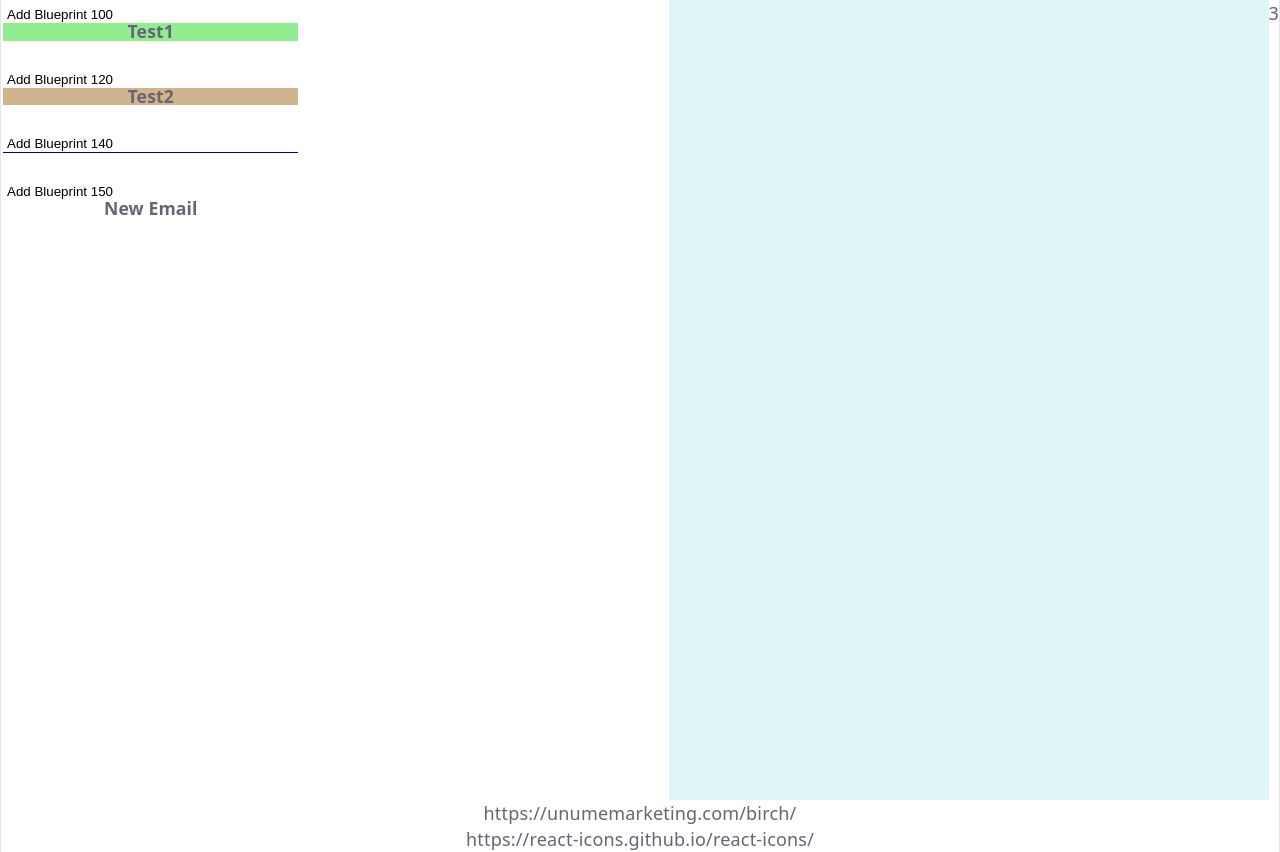
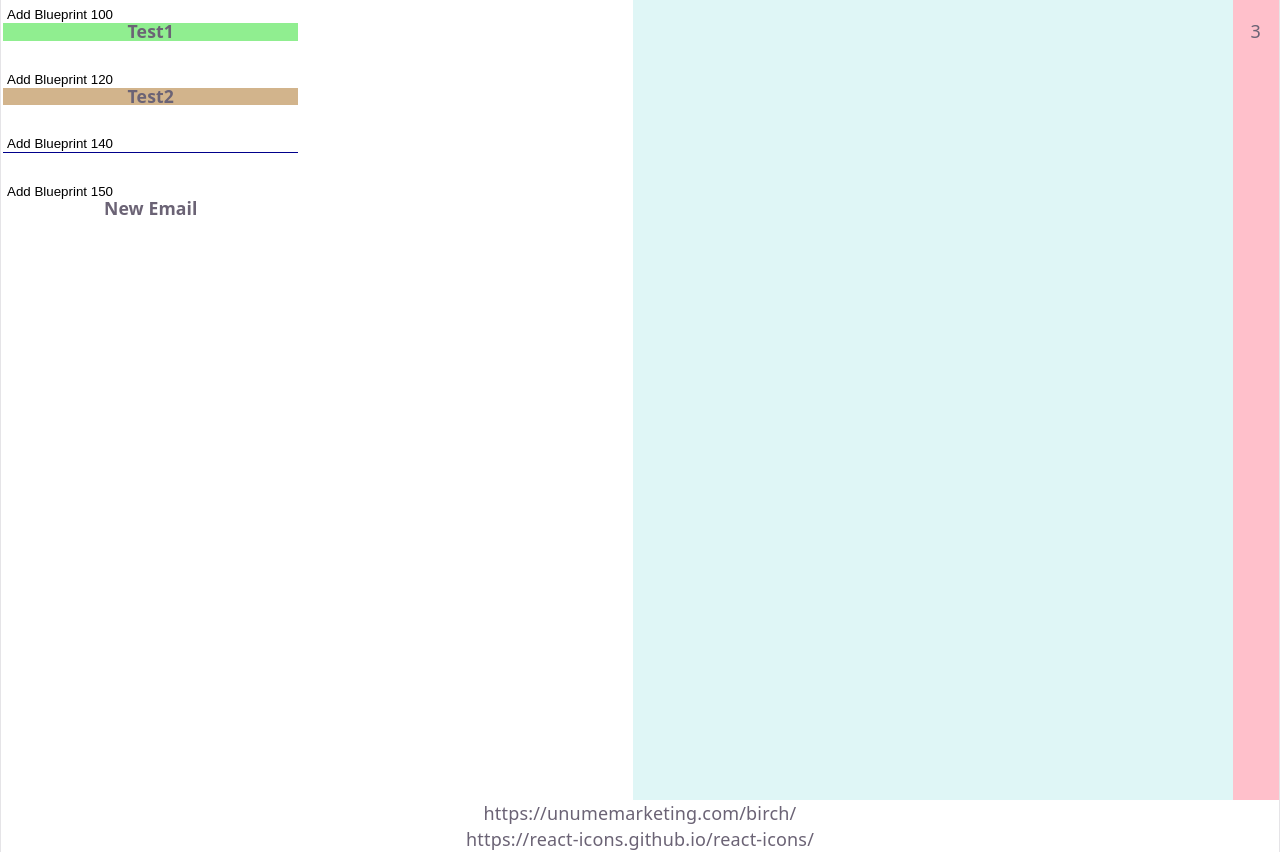
Before and after one commit to townivan/birch2-poc, a React (Vite) app: page / in a window 1280 px wide. Built offline with nearby package versions, Linux system fonts and the light colour scheme.

Commit message:
Update Col_c_right.module.css

```diff
--- a/src/layout/Col_c_right/Col_c_right.module.css
+++ b/src/layout/Col_c_right/Col_c_right.module.css
@@ -1,3 +1,9 @@
 .colRight {
-    /* flex: 1; */
+  background-color: pink;
+  padding: 1rem;
 }
+
+.header {
+  display: flex;
+  gap: 1rem;
+}
```
